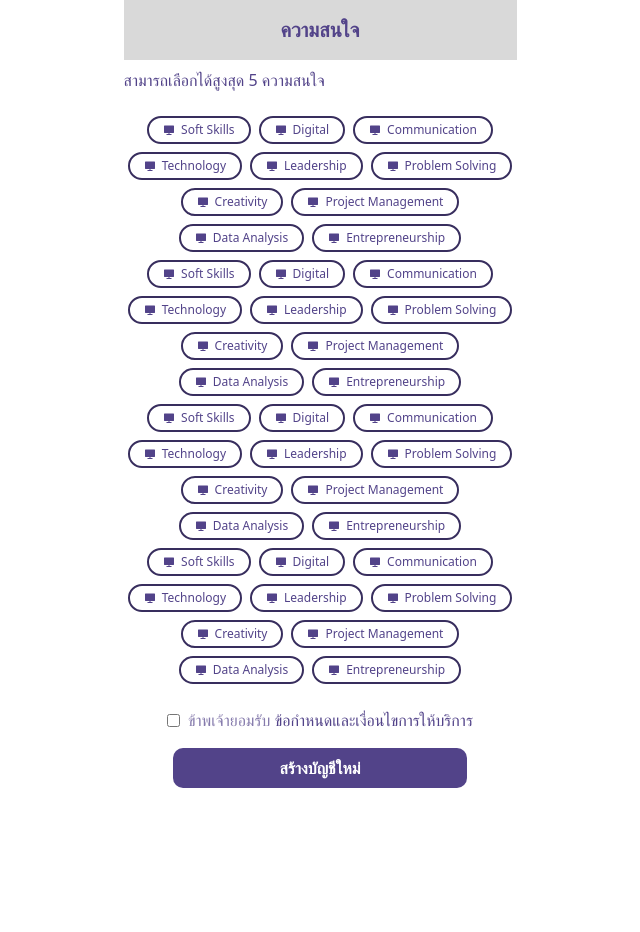
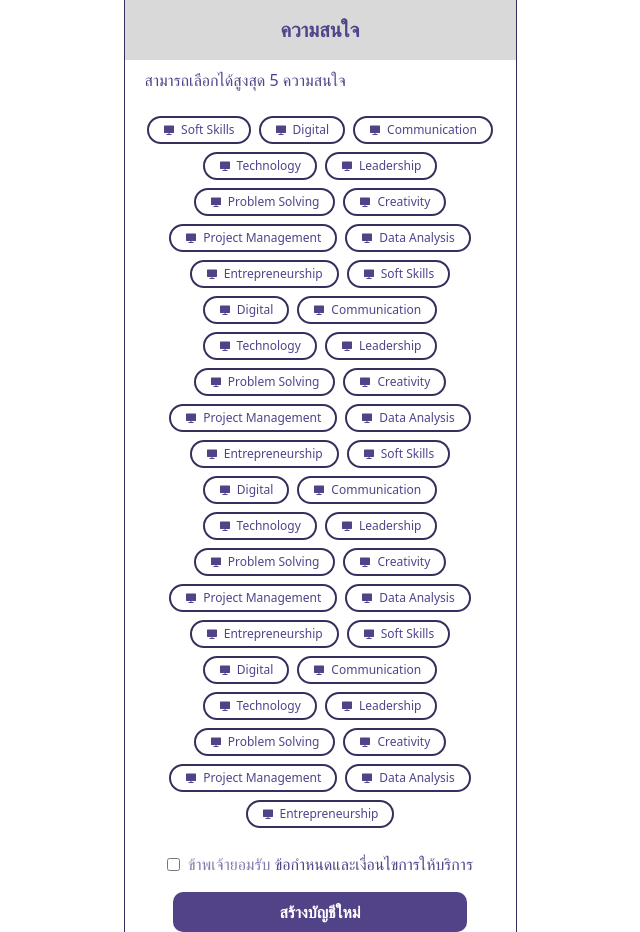
Before and after one commit to Rabbit-Start-x-TTTA/rocket-xp-frontend, a Next.js app: page /onboarding/interests in a window 1280 px wide. Shown: the whole page, without its empty margins (320-960 px from the left). Before the commit the page ends 800 px from the top, so only its background shows below. Built offline with nearby package versions, Linux system fonts and the light colour scheme.

Commit message:
style: fix max width instead of fix width directly

```diff
--- a/src/app/onboarding/interests/page.tsx
+++ b/src/app/onboarding/interests/page.tsx
@@ -4,10 +4,11 @@ import Link from "next/link";
 
 export default function InterestsPage() {
   return (
-    <main className="min-h-screen w-[393px] mx-auto ">
+    <main className="min-h-screen max-w-[393px] mx-auto border-x">
       <h1 className="text-xl font-bold bg-[#D9D9D9] text-center py-4 mb-2">
         ความสนใจ
       </h1>
+      <section className="mx-5">
         <h2 className="mb-6">สามารถเลือกได้สูงสุด 5 ความสนใจ</h2>
         <InterestsGrid interests={interests} />
         <div className="flex items-center justify-center gap-2 mt-4">
@@ -20,11 +21,12 @@ export default function InterestsPage() {
             </Link>
           </p>
         </div>
-      <div className="flex items-center justify-center">
-        <button className="mx-auto w-[294px] bg-[var(--primary)] text-white font-bold py-2 mt-4  rounded-[var(--radius-lg)]">
+        <div className="flex items-center justify-center  mt-4">
+          <button className="w-full max-w-[294px] bg-[var(--primary)] text-white font-bold py-2  rounded-[var(--radius-lg)]">
             สร้างบัญชีใหม่
           </button>
         </div>
+      </section>
     </main>
   );
 }
```
Lines whose indentation alone changed are shown as unchanged.
